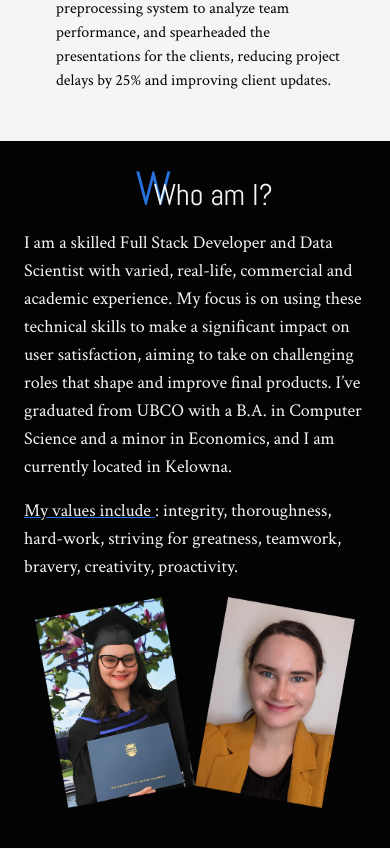
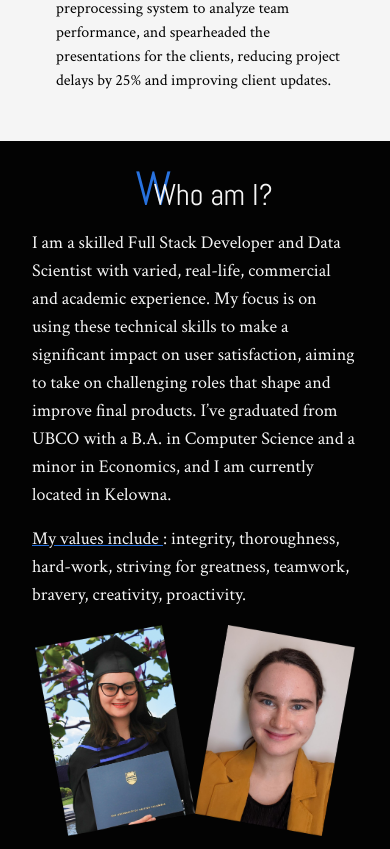
Before and after one commit to ElizavetaZhukova1/lizacodes, a React (Create React App) app: page /#/ForHiilite in a window 390 px wide. Shown: the part 1535-2384 px from the top of the page. Built offline with nearby package versions, Linux system fonts and the light colour scheme.

Commit message:
changing who am i paddong

```diff
--- a/src/components/GenWho.js
+++ b/src/components/GenWho.js
@@ -9,7 +9,7 @@ impact on user satisfaction, aiming to take on challenging roles that shape and
 I’ve graduated from UBCO with a B.A. in Computer Science and a minor in Economics, and I am currently
 located in Kelowna.`, myValues}) => {
   return (
-    <div className="bg-black_bg text-white_bg py-6 md:grid md:grid-cols-2 xs:max-md:flex xs:max-md:flex-col md:px-10 xs:max-md:px-6">
+    <div className="bg-black_bg text-white_bg py-6 md:grid md:grid-cols-2 xs:max-md:flex xs:max-md:flex-col md:px-10 xs:max-md:px-8">
         <div className="flex flex-col">
             <GenLetterHead headQuestion="Who am I?" textColour='white_bg'/>
             <div className="flex flex-col space-y-4 font-body_text md:text-2xl xs:max-md:text-lg text-wrap">
```
